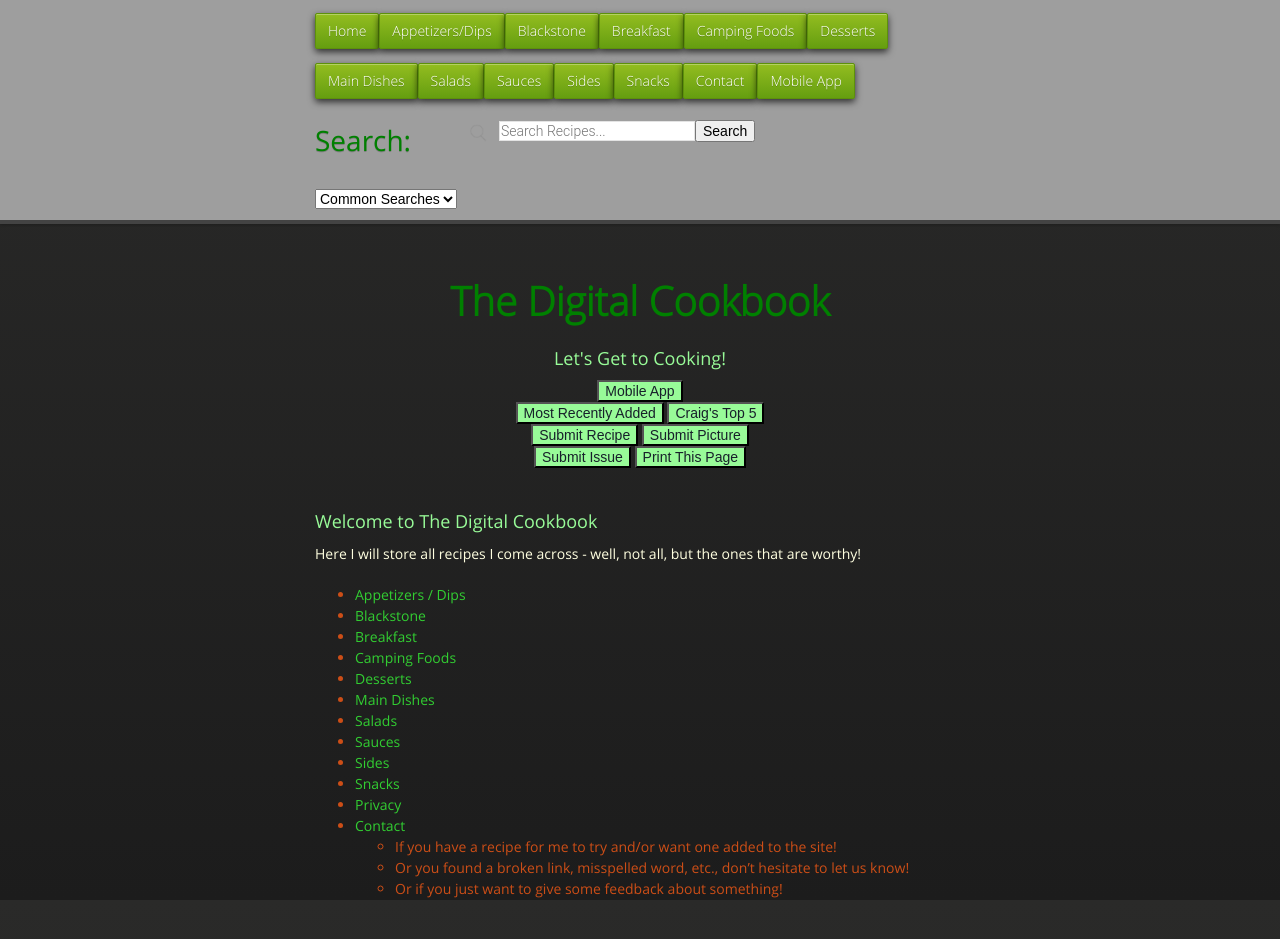
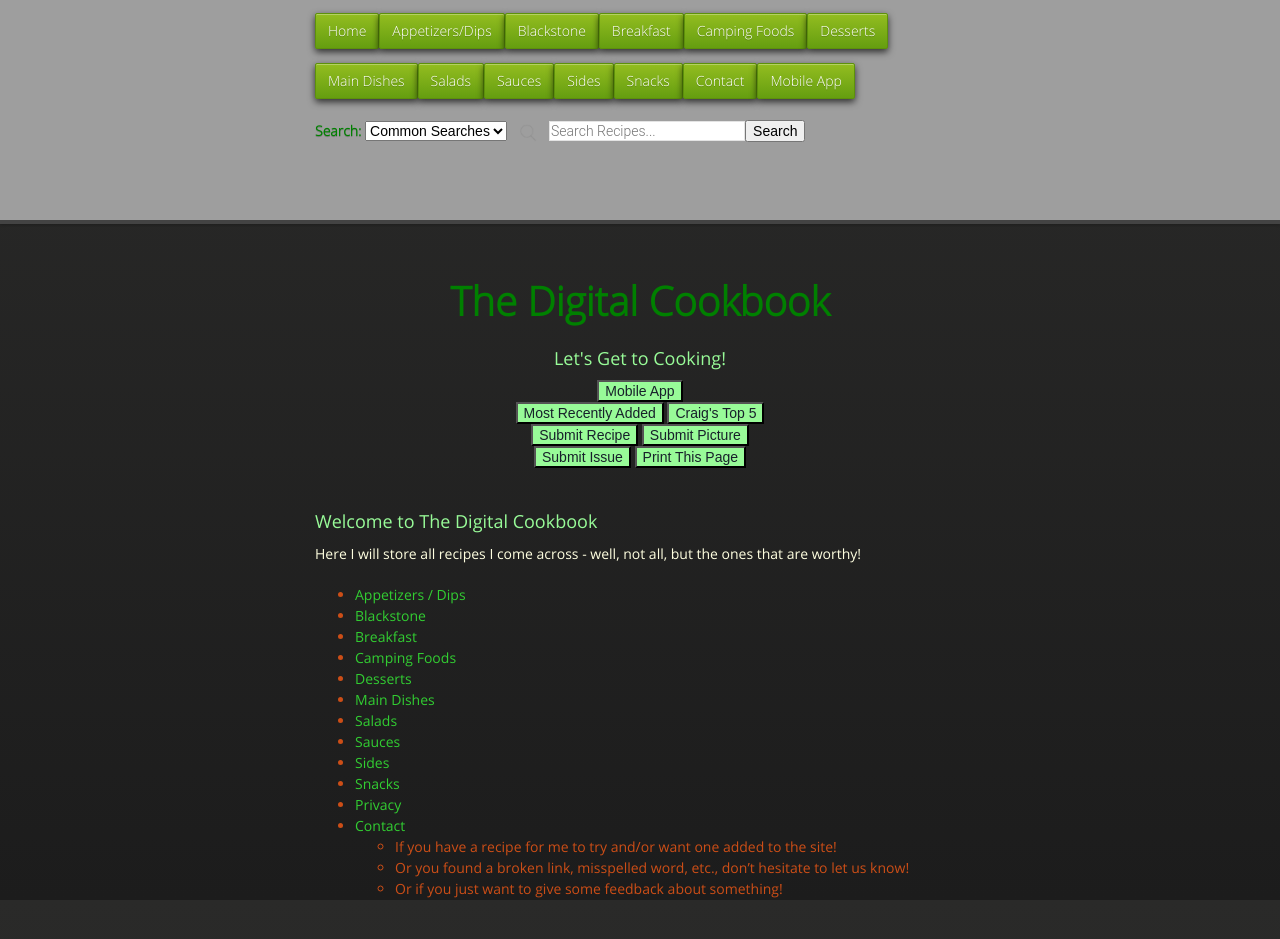
Before and after one commit to cmwillett/TheDigitalCookbook, a Jekyll site: the page built from index.md, in a window 1280 px wide. Built offline with Jekyll 4.4.1, drawn with Linux system fonts in a browser that asks for light colours; nearby versions of some CDN libraries.

Commit message:
changed to regular text

```diff
--- a/_layouts/default.html
+++ b/_layouts/default.html
@@ -50,7 +50,7 @@ tipue_search_active: true
             <li class="fork"><a href="{{site.github.url}}/Contact/index.html">Contact</a></li>
             <li class="fork"><a href="{{site.github.url}}/MobileApp/index.html">Mobile App</a></li>
             <li class="fork">
-              <h1 style="color:green">Search:</h1>
+              <b style="color:green">Search:</b>
               <select name="commonSearches" onchange="location = this.value;">
                 <option value="">Common Searches</option>
                 <option value="{{site.github.url}}/?q=Blackstone">Blackstone</option>
```
